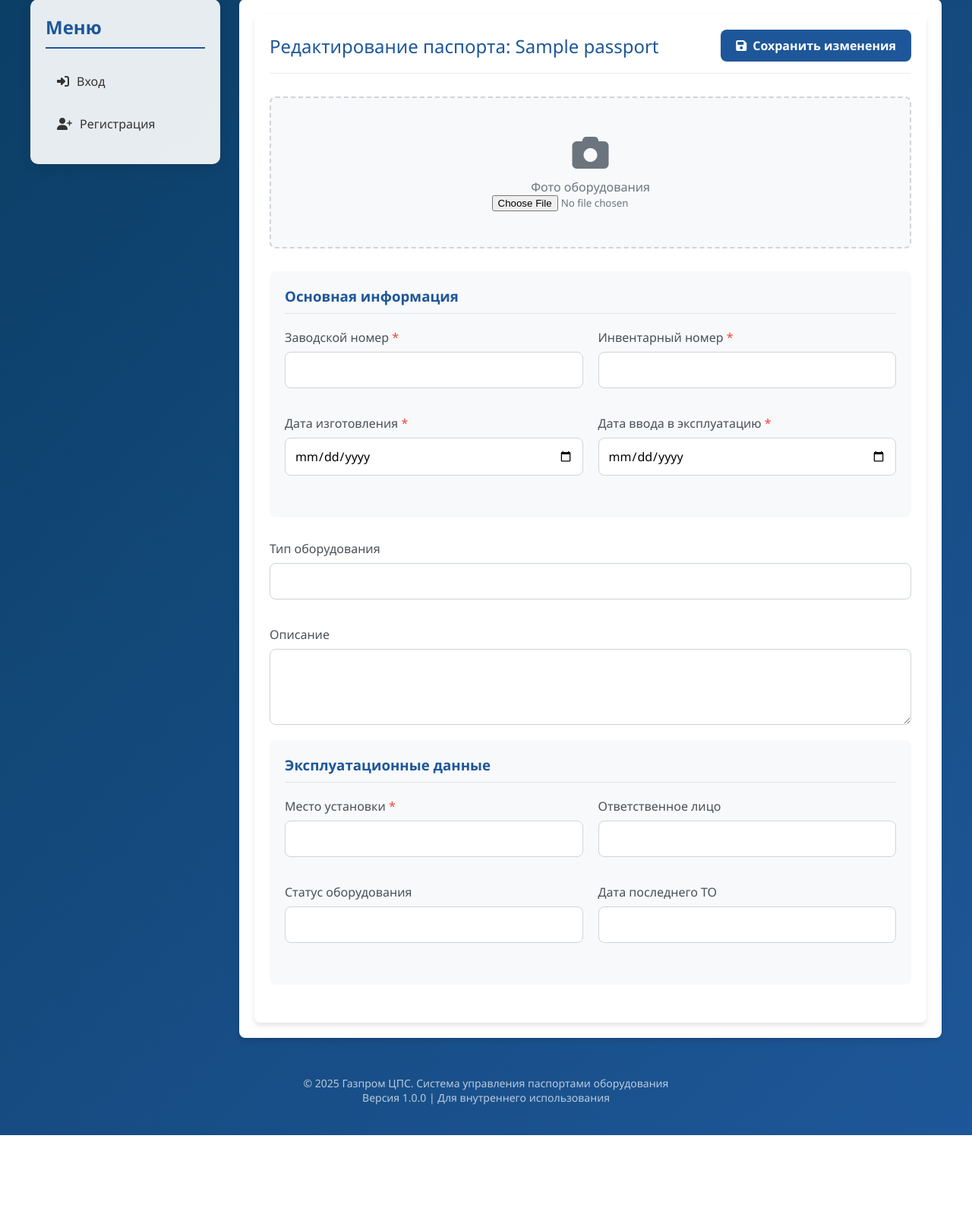
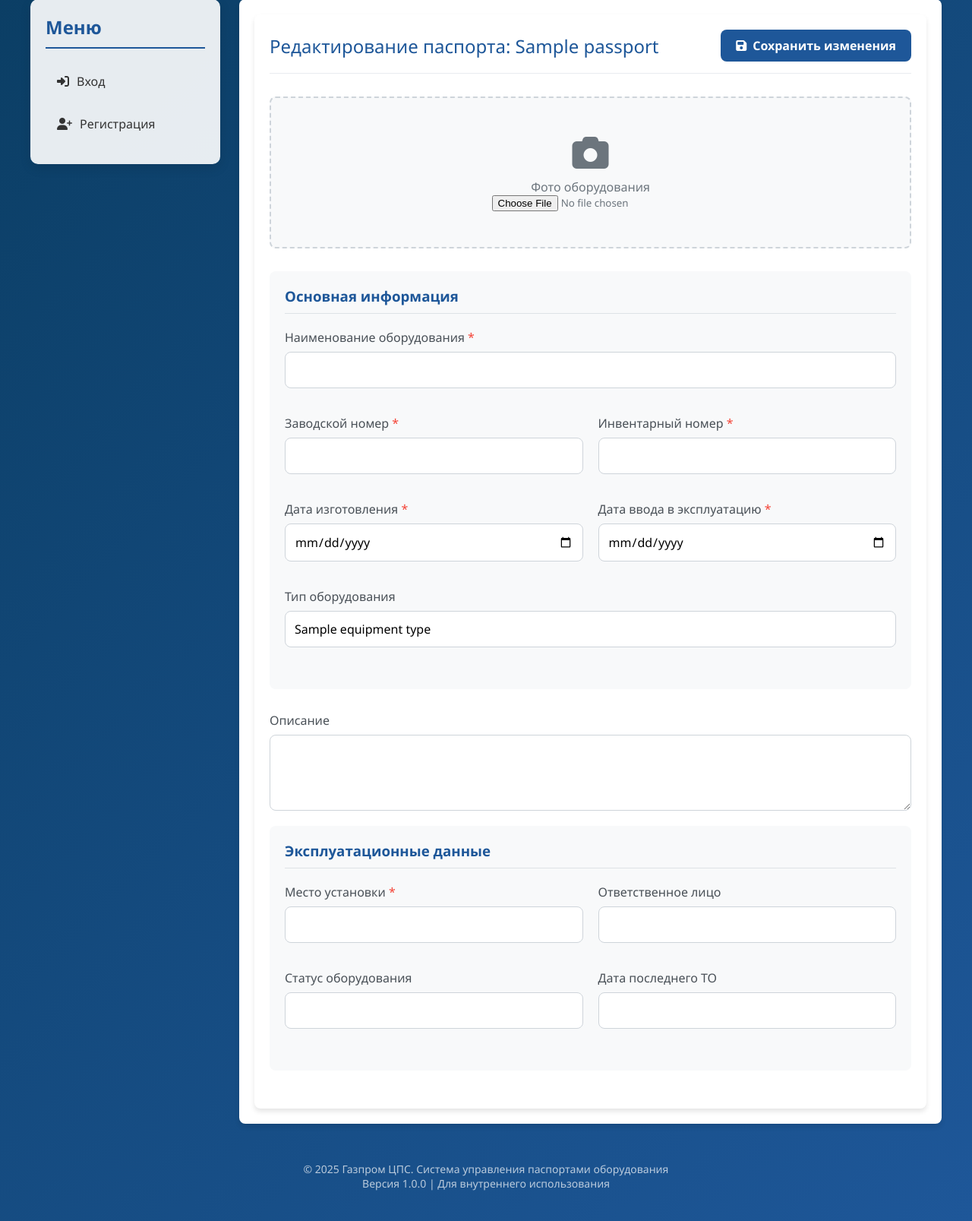
Before and after one commit to ShadowWEBRAS/Passport_project, a Django app: template passports/templates/passports/edit_passport.html in a window 1280 px wide. Shown: the part 156-1763 px from the top of the page at 76% size. Before the commit the page ends 1650 px from the top, so only its background shows below. Run offline with Django 5.2, Linux system fonts and the light colour scheme; the template is opened without the code that fills it: most values are stand-ins (such as "Sample title", 1, 10 or a date in 2020); form fields are guessed from the names that the template uses.

Commit message:
version 1.3

```diff
--- a/passports/templates/passports/edit_passport.html
+++ b/passports/templates/passports/edit_passport.html
@@ -5,7 +5,6 @@
 
 {% block extrastyle %}
 <style>
-  /* Стили как в create_passport.html */
   :root {
     --primary-color: #4361ee;
     --secondary-color: #3f37c9;
@@ -191,12 +190,12 @@
 <div class="content">
   <div class="content-header">
     <h2>Редактирование паспорта: {{ passport.name }}</h2>
-    <button type="button" class="btn btn-save">
+    <button type="submit" form="passportForm" class="btn btn-save">
       <i class="fas fa-save"></i> Сохранить изменения
     </button>
   </div>
 
-  <form method="post" enctype="multipart/form-data">
+  <form method="post" enctype="multipart/form-data" id="passportForm">
     {% csrf_token %}
 
     <div class="equipment-image" id="image-container">
@@ -211,6 +210,17 @@
 
     <div class="form-section">
       <h3>Основная информация</h3>
+
+      <!-- Добавлено поле наименования оборудования -->
+      <div class="form-row">
+        <div class="form-group">
+          <label class="required">Наименование оборудования</label>
+          {{ form.name }}
+          {% if form.name.errors %}
+            <div class="error">{{ form.name.errors }}</div>
+          {% endif %}
+        </div>
+      </div>
 
       <div class="form-row">
         <div class="form-group">
@@ -245,18 +255,21 @@
           {% endif %}
         </div>
       </div>
+
+      <!-- Добавление поля для выбора типа оборудования -->
+      <div class="form-row">
+        <div class="form-group">
+          <label>Тип оборудования</label>
+          <input type="text" name="equipment_type_name" value="{% if form.equipment_type_name.value %}{{ form.equipment_type_name.value }}{% elif passport.equipment_type %}{{ passport.equipment_type.name }}{% endif %}" list="equipment-types">
+          <datalist id="equipment-types">
+            {% for type in equipment_types %}
+              <option value="{{ type.name }}">
+            {% endfor %}
+          </datalist>
+        </div>
+      </div>
     </div>
 
-    <!-- Добавление поля для выбора типа оборудования -->
-    <div class="form-row">
-        <div class="form-group">
-            <label>Тип оборудования</label>
-            {{ form.equipment_type }}
-            {% if form.equipment_type.errors %}
-                <div class="error">{{ form.equipment_type.errors }}</div>
-            {% endif %}
-        </div>
-    </div>
     <div class="form-group">
       <label>Описание</label>
       {{ form.description }}
```
Also changed, not shown: passports/views.py (+20 -13 lines), db.sqlite3 (deleted).
